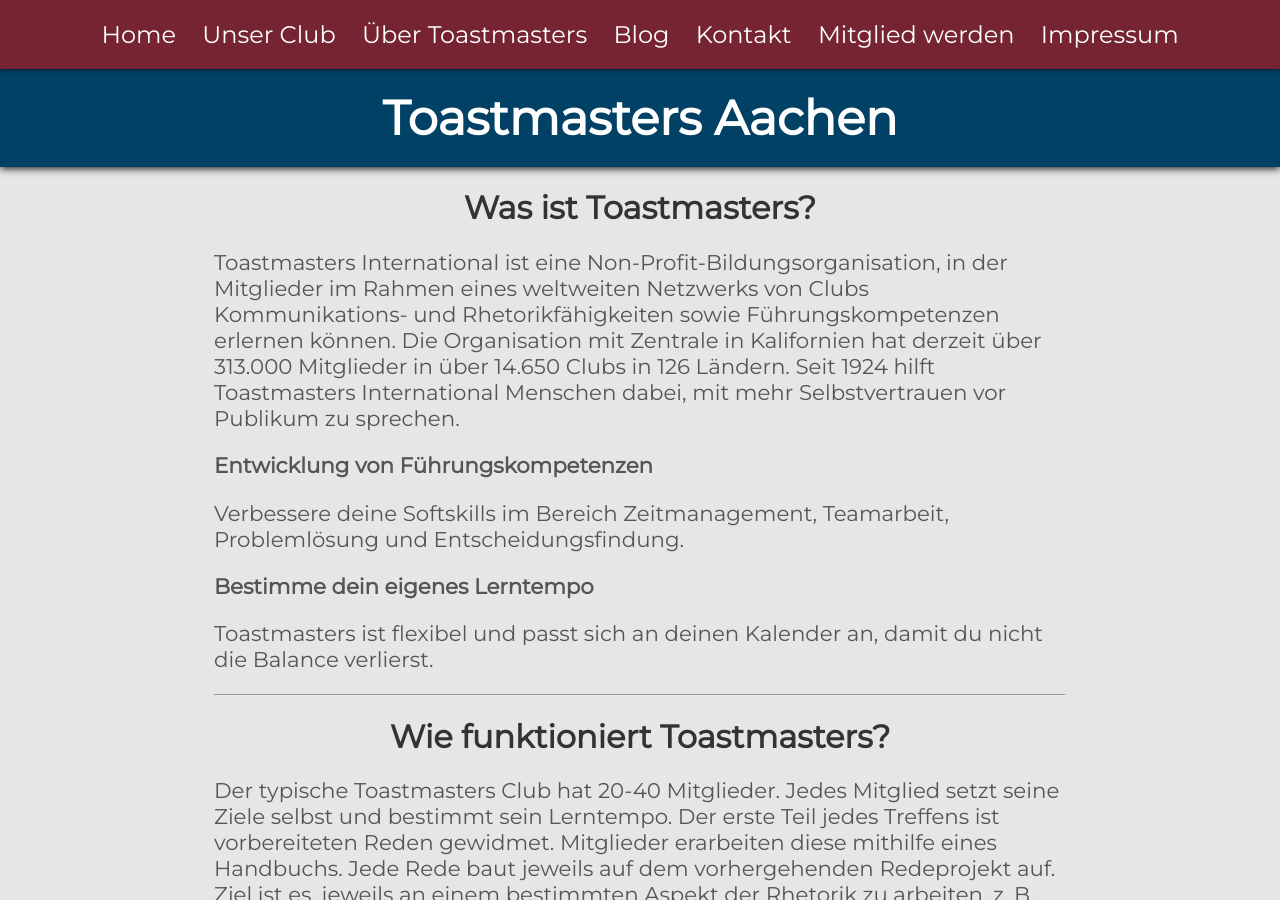
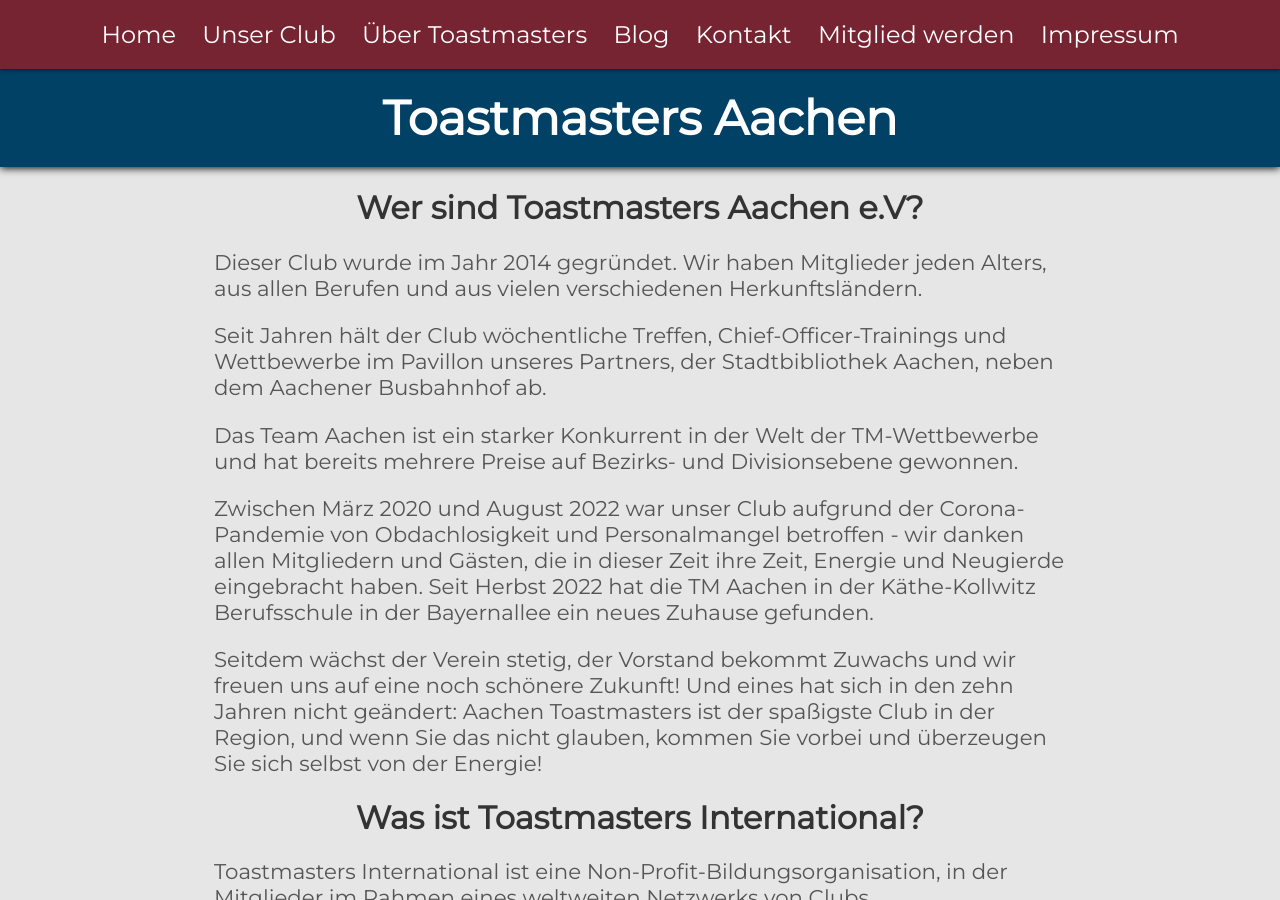
Before and after one commit to toastmasters-aachen/toastmasters-aachen.github.io, a Jekyll site: the page built from toastmasters.md, in a window 1280 px wide and 900 px high. Built offline with Jekyll 4.4.1, drawn with Linux system fonts in a browser that asks for light colours.

Commit message:
Update toastmasters.md
updated Club history

```diff
--- a/toastmasters.md
+++ b/toastmasters.md
@@ -2,9 +2,27 @@
 layout: default
 ---
 
-# Was ist Toastmasters?
+# Wer sind Toastmasters Aachen e.V?
 
-Toastmasters International ist eine Non-Profit-Bildungsorganisation, in der Mitglieder im Rahmen eines weltweiten Netzwerks von Clubs Kommunikations- und Rhetorikfähigkeiten sowie Führungskompetenzen erlernen können.
+Dieser Club wurde im Jahr 2014 gegründet.  Wir haben Mitglieder jeden Alters, aus allen Berufen und aus vielen verschiedenen Herkunftsländern.
+
+Seit Jahren hält der Club wöchentliche Treffen, Chief-Officer-Trainings und Wettbewerbe im Pavillon unseres Partners, der Stadtbibliothek Aachen, neben dem
+Aachener Busbahnhof ab.
+
+Das Team Aachen ist ein starker Konkurrent in der Welt der TM-Wettbewerbe und hat bereits mehrere Preise auf Bezirks- und Divisionsebene gewonnen.
+
+Zwischen März 2020 und August 2022 war unser Club aufgrund der Corona-Pandemie von Obdachlosigkeit und Personalmangel betroffen - wir danken allen
+Mitgliedern und Gästen, die in dieser Zeit ihre Zeit, Energie und Neugierde eingebracht haben. Seit Herbst 2022 hat die TM Aachen in der Käthe-Kollwitz
+Berufsschule in der Bayernallee ein neues Zuhause gefunden.
+
+Seitdem wächst der Verein stetig, der Vorstand bekommt Zuwachs und wir freuen uns auf eine noch schönere Zukunft!  Und eines hat sich in den zehn Jahren
+nicht geändert:  Aachen Toastmasters ist der spaßigste Club in der Region, und wenn Sie das nicht glauben, kommen Sie vorbei und überzeugen Sie sich selbst
+von der Energie!
+
+# Was ist Toastmasters International?
+
+Toastmasters International ist eine Non-Profit-Bildungsorganisation, in der Mitglieder im Rahmen eines weltweiten Netzwerks von Clubs Kommunikations- und
+Rhetorikfähigkeiten sowie Führungskompetenzen erlernen können.
 Die Organisation mit Zentrale in Kalifornien hat derzeit über 313.000 Mitglieder in über 14.650 Clubs in 126 Ländern.
 Seit 1924 hilft Toastmasters International Menschen dabei, mit mehr Selbstvertrauen vor Publikum zu sprechen.
 
```
